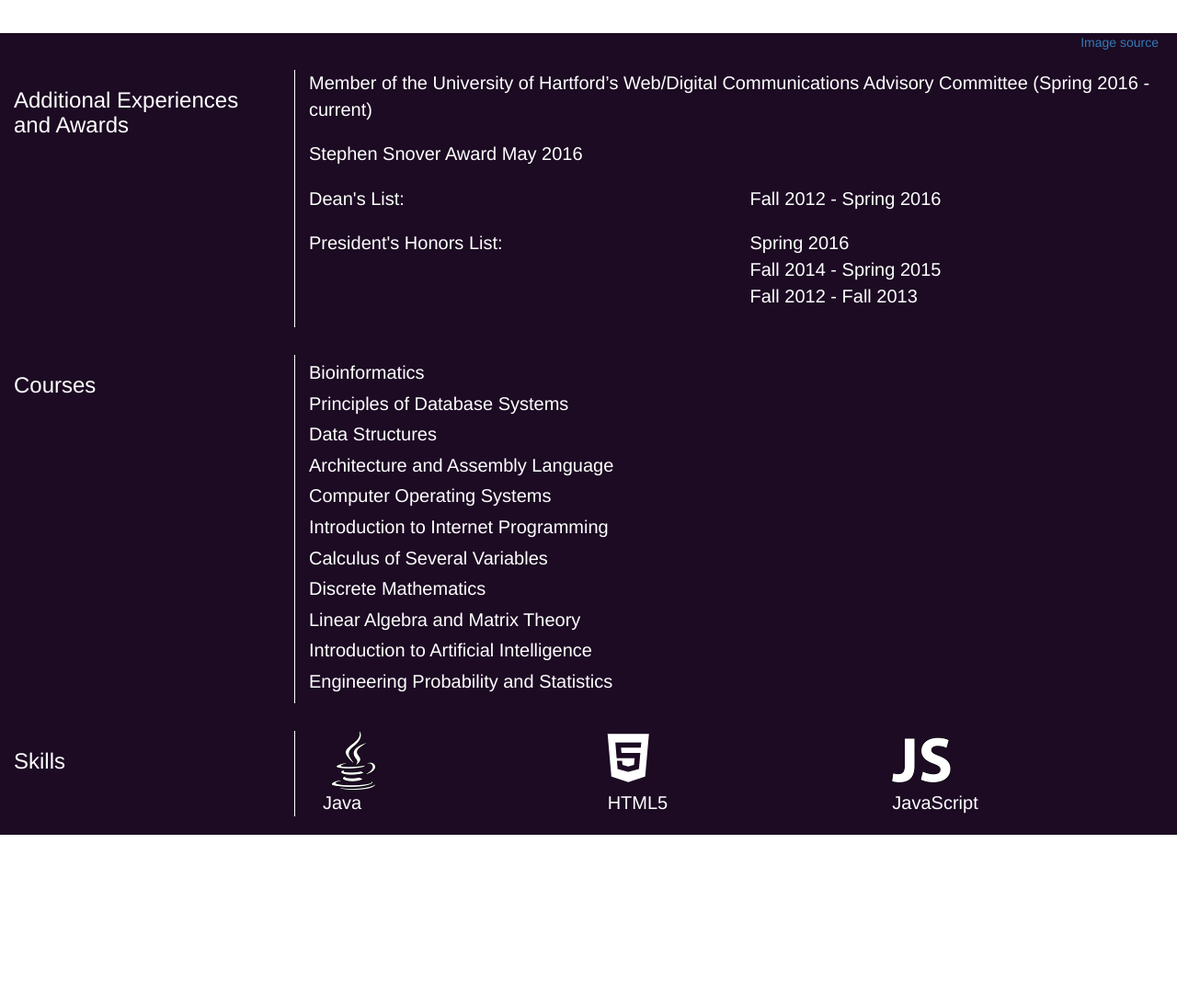
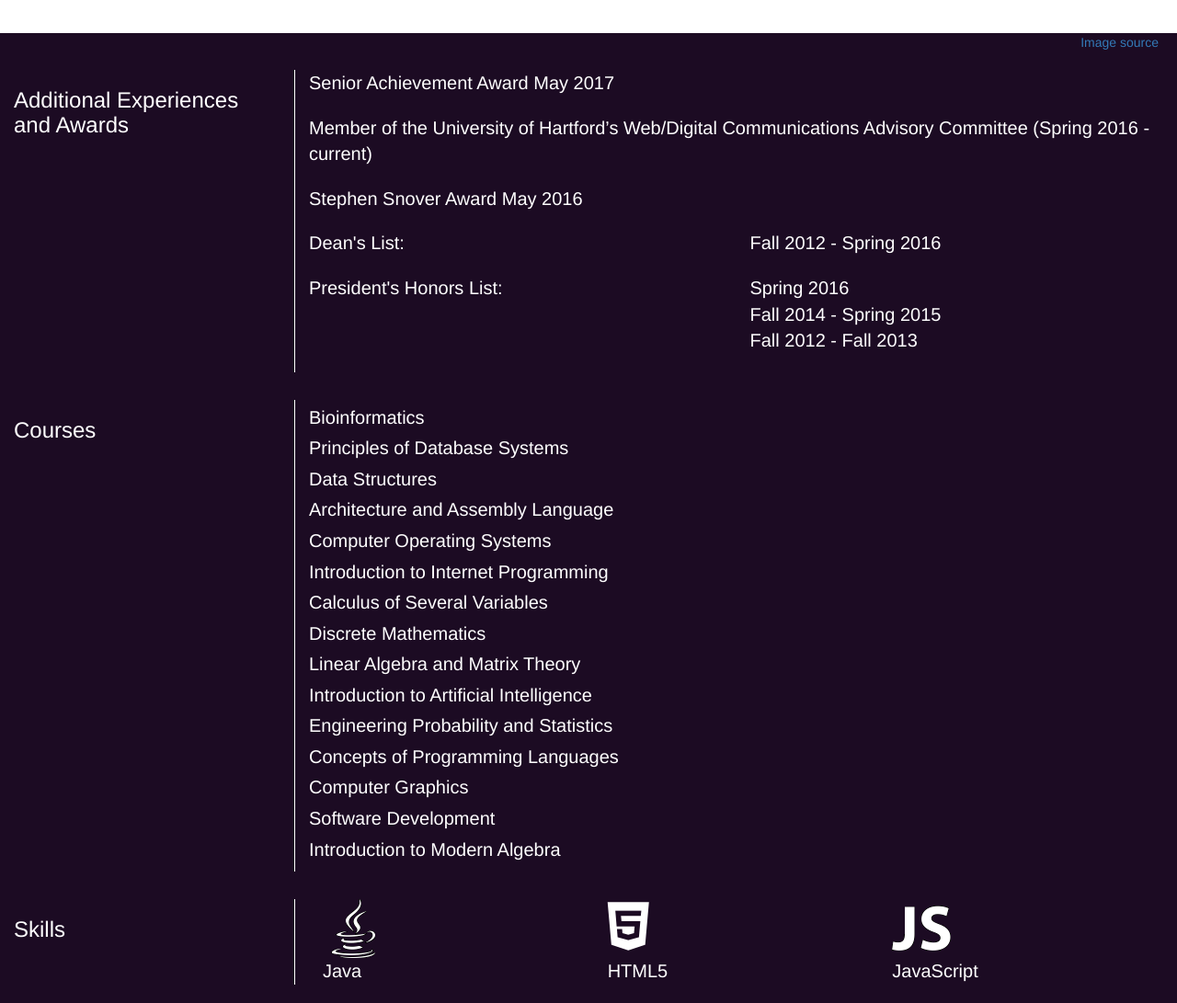
Before and after one commit to Dana94/danaottaviani.github.io, a plain HTML site: page index.html in a window 1280 px wide. Shown: the part 1960-3051 px from the top of the page at 92% size. Before the commit the page ends 2868 px from the top, so only its background shows below. Drawn offline with nearby package versions, Linux system fonts and the light colour scheme.

Commit message:
added award and latest courses taken

```diff
--- a/index.html
+++ b/index.html
@@ -196,6 +196,11 @@
 						</div>
 						<div class="col-sm-9">
 							<div class="row award">
+								<div class="col-sm-7">
+									Senior Achievement Award May 2017
+								</div>
+							</div>
+							<div class="row award">
 								<div class="col-sm-12">
 									Member of the University of Hartford’s Web/Digital Communications Advisory Committee (Spring 2016 - current)
 								</div>
@@ -246,6 +251,10 @@
 								<li>Linear Algebra and Matrix Theory</li>
 								<li>Introduction to Artificial Intelligence</li>
 								<li>Engineering Probability and Statistics</li>
+								<li>Concepts of Programming Languages</li>
+								<li>Computer Graphics</li>
+								<li>Software Development</li>
+								<li>Introduction to Modern Algebra</li>
 							</ul>
 						</div>
 					</div>
```
